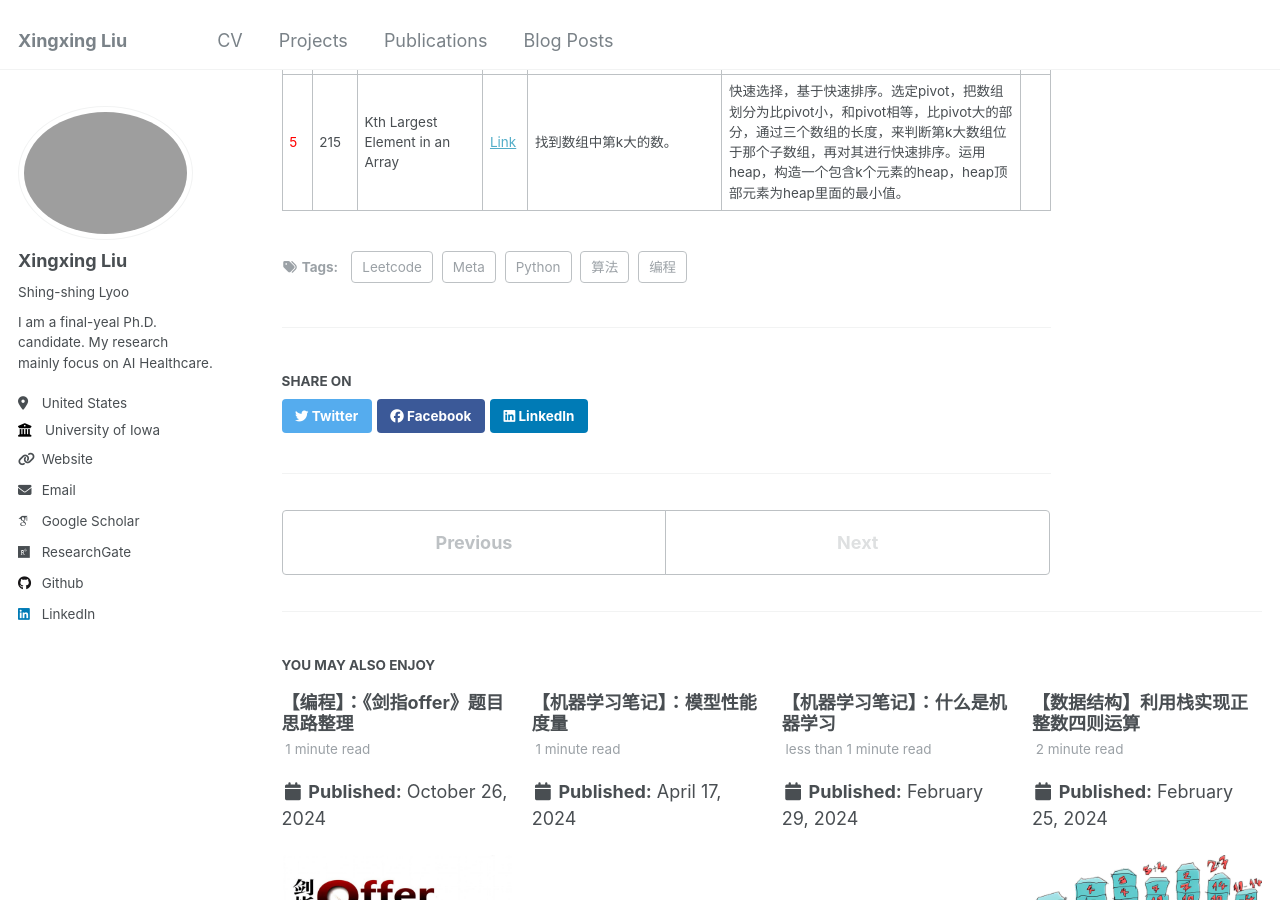
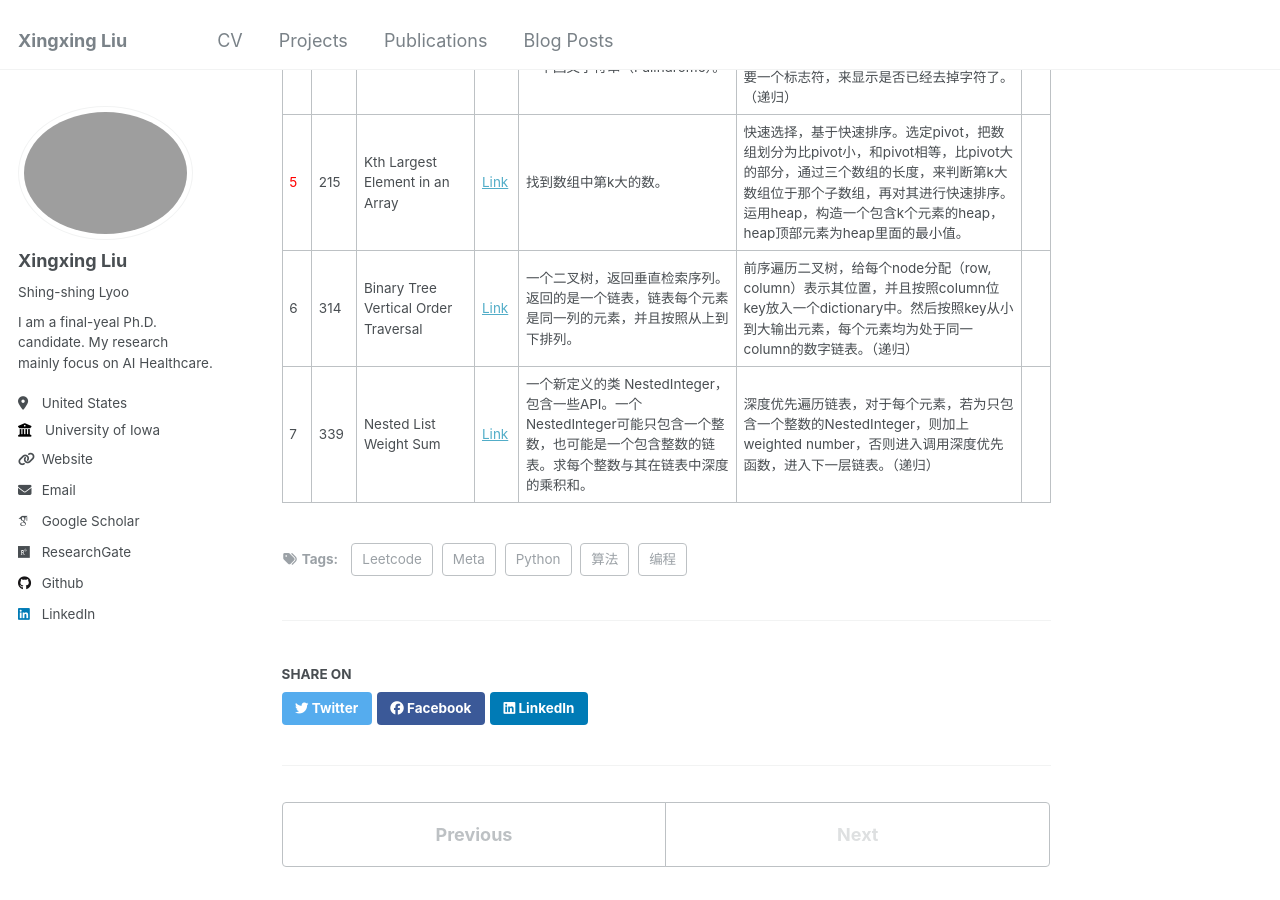
Before and after one commit to xxliu1996/xxliu1996.github.io, a Jekyll site: the page built from _posts/2024-11-10-blog-leetcode-meta.md, in a window 1280 px wide and 900 px high, scrolled down 1226 px. Built offline with Jekyll 4.4.1, drawn with Linux system fonts in a browser that asks for light colours; some web fonts are replaced.

Commit message:
update blog 2024-blog-leetcode-meta

```diff
--- a/_posts/2024-11-10-blog-leetcode-meta.md
+++ b/_posts/2024-11-10-blog-leetcode-meta.md
@@ -20,3 +20,5 @@ tags:
 |3|227|Basic Calculator II|[Link](https://leetcode.com/problems/basic-calculator-ii/description/)|计算一个表示加减乘除运算的字符串的运算结果，字符串只包含加减乘除、数字和空格。|遍历字符串时，用pre_op储存上一个操作符。遇到数字，累加得到操作数字；遇到空格，跳过；遇到运算符，则查看pre_op，如果是加减号，则把当前操作数按正负存入栈中，若是乘除号，则栈顶元素出栈，和当前操作数运算后再入栈。最后返回栈中所有数字的和。||
 |4|680|Valid Palindrome II|[Link](https://leetcode.com/problems/valid-palindrome-ii/description/)|给定一个字符串，在允许至多删除一个字符的情况下，是否可以得到一个回文字符串（Palindrome）。|双指针，一个左至右，一个从右至左。向中间靠拢，判断所指字符是否相同。如果遇到字符不同的情况，则分别判断去除左指针字符和去除右指针字符后，是否是一个回文字符串。需要一个标志符，来显示是否已经去掉字符了。（递归）||
 |<span style="color:red">5</span>|215|Kth Largest Element in an Array|[Link](https://leetcode.com/problems/kth-largest-element-in-an-array/description/)|找到数组中第k大的数。|快速选择，基于快速排序。选定pivot，把数组划分为比pivot小，和pivot相等，比pivot大的部分，通过三个数组的长度，来判断第k大数组位于那个子数组，再对其进行快速排序。运用heap，构造一个包含k个元素的heap，heap顶部元素为heap里面的最小值。||
+|6|314|Binary Tree Vertical Order Traversal|[Link](https://leetcode.com/problems/binary-tree-vertical-order-traversal/description/)|一个二叉树，返回垂直检索序列。返回的是一个链表，链表每个元素是同一列的元素，并且按照从上到下排列。|前序遍历二叉树，给每个node分配（row, column）表示其位置，并且按照column位key放入一个dictionary中。然后按照key从小到大输出元素，每个元素均为处于同一column的数字链表。（递归）||
+|7|339|Nested List Weight Sum|[Link](https://leetcode.com/problems/nested-list-weight-sum/description/)|一个新定义的类 NestedInteger，包含一些API。一个NestedInteger可能只包含一个整数，也可能是一个包含整数的链表。求每个整数与其在链表中深度的乘积和。|深度优先遍历链表，对于每个元素，若为只包含一个整数的NestedInteger，则加上weighted number，否则进入调用深度优先函数，进入下一层链表。（递归）||
```
